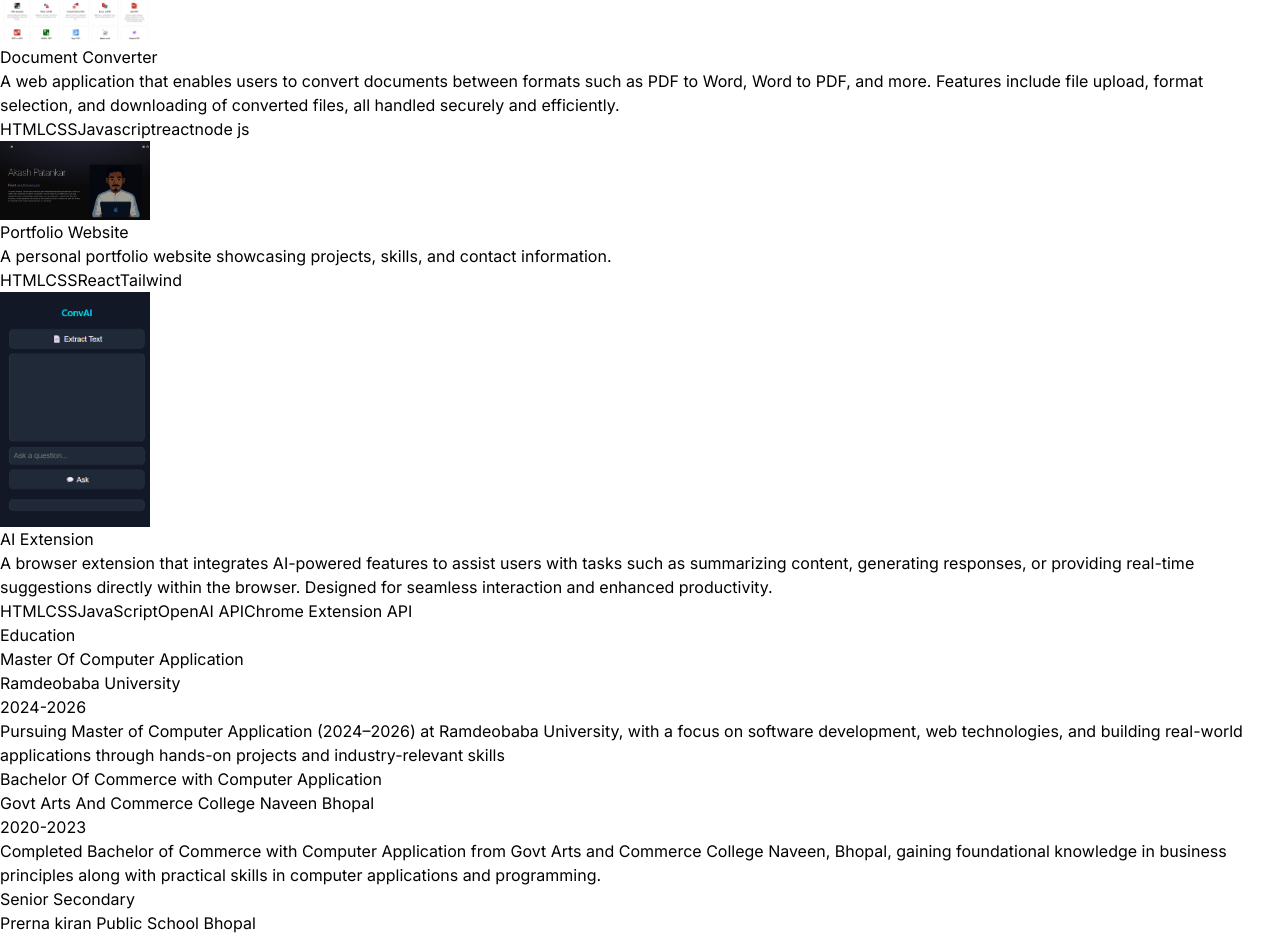
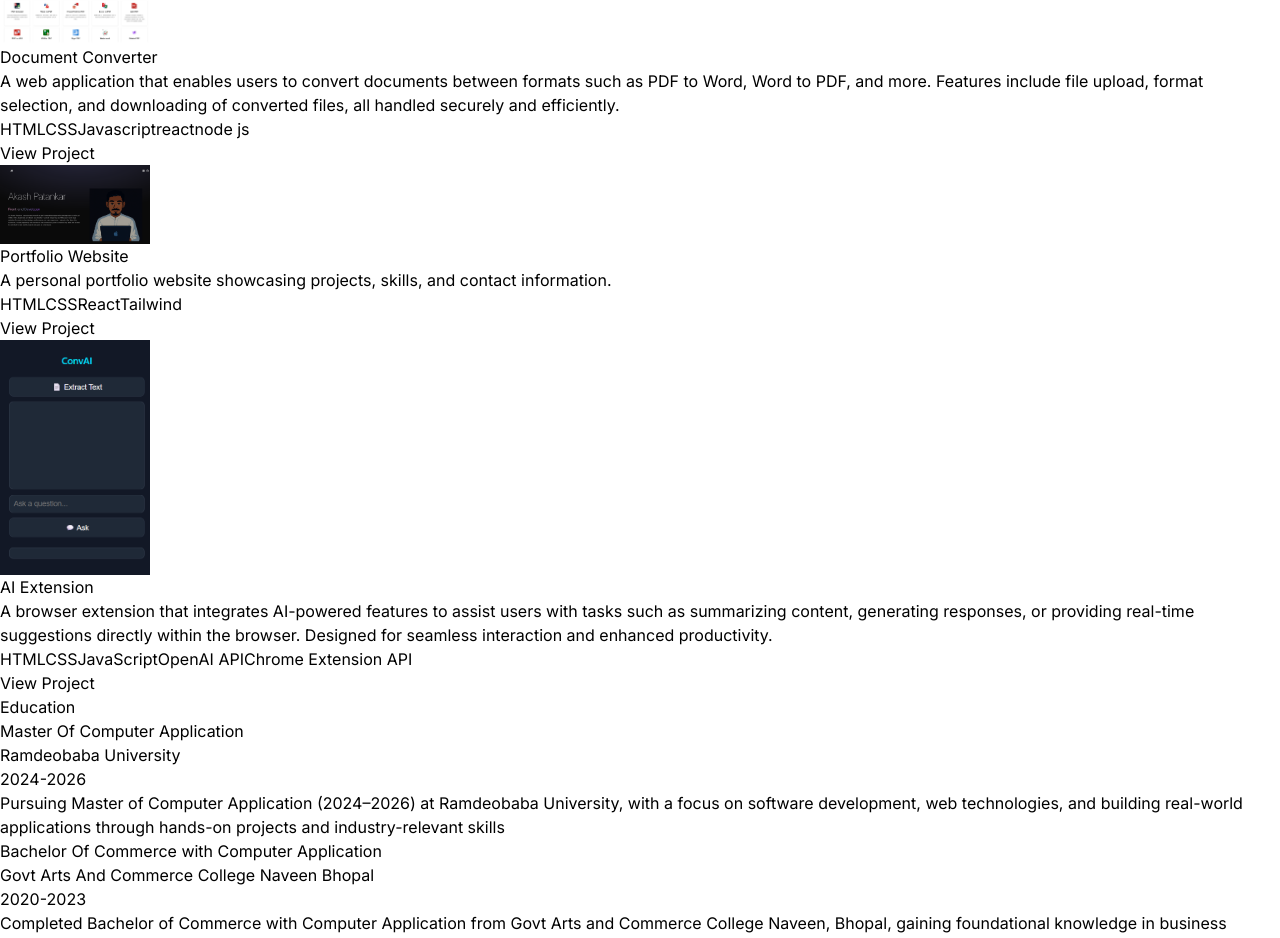
Before and after one commit to akash716/portfolio, a React (Vite) app: page / in a window 1280 px wide. Shown: the part 10957-11895 px from the top of the page. Built offline with nearby package versions, Linux system fonts and the light colour scheme; a web font is replaced by a local one.

Commit message:
Update index.js

```diff
--- a/src/constants/index.js
+++ b/src/constants/index.js
@@ -16,6 +16,7 @@ export const PROJECTS = [
     description:
       "A web application that enables users to convert documents between formats such as PDF to Word, Word to PDF, and more. Features include file upload, format selection, and downloading of converted files, all handled securely and efficiently.",
     technologies: ["HTML", "CSS", "Javascript", "react", "node js"],
+     projectLink: "https://pdf-tool-2.vercel.app/",
   },
   {
     title: "Portfolio Website",
@@ -23,6 +24,7 @@ export const PROJECTS = [
     description:
       "A personal portfolio website showcasing projects, skills, and contact information.",
     technologies: ["HTML", "CSS", "React", "Tailwind"],
+     projectLink: "https://akash716.github.io/my-port/",
   },
   {
     title: "AI Extension",
@@ -30,6 +32,7 @@ export const PROJECTS = [
     description:
       "A browser extension that integrates AI-powered features to assist users with tasks such as summarizing content, generating responses, or providing real-time suggestions directly within the browser. Designed for seamless interaction and enhanced productivity.",
     technologies: ["HTML", "CSS", "JavaScript", "OpenAI API", "Chrome Extension API"],
+     projectLink: "https://github.com/akash716/ai-extension",
   },
 ];
 
```
